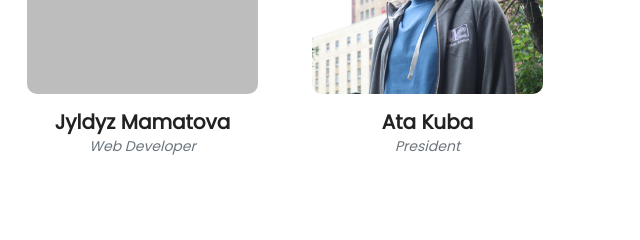
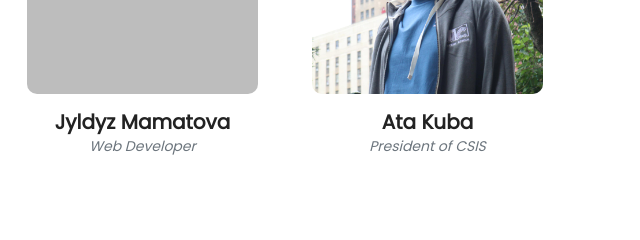
Before and after one commit to JyldyzMamatova/CSIS-Tech-Summit, a plain HTML site: page docs/index.html in a window 1280 px wide. Shown: the part 3320-3560 px from the top of the page, 640-1280 px from the left. Drawn offline with nearby package versions, Linux system fonts and the light colour scheme.

Commit message:
Update index.html

```diff
--- a/docs/index.html
+++ b/docs/index.html
@@ -294,7 +294,7 @@
           <div class="member">
             <img src="assets/images/ata.jpg" class="img-fluid" alt="">
             <h4>Ata Kuba</h4>
-            <span>President</span>
+            <span>President of CSIS</span>
           </div>
         </div><!-- End Team Member -->
 
```
